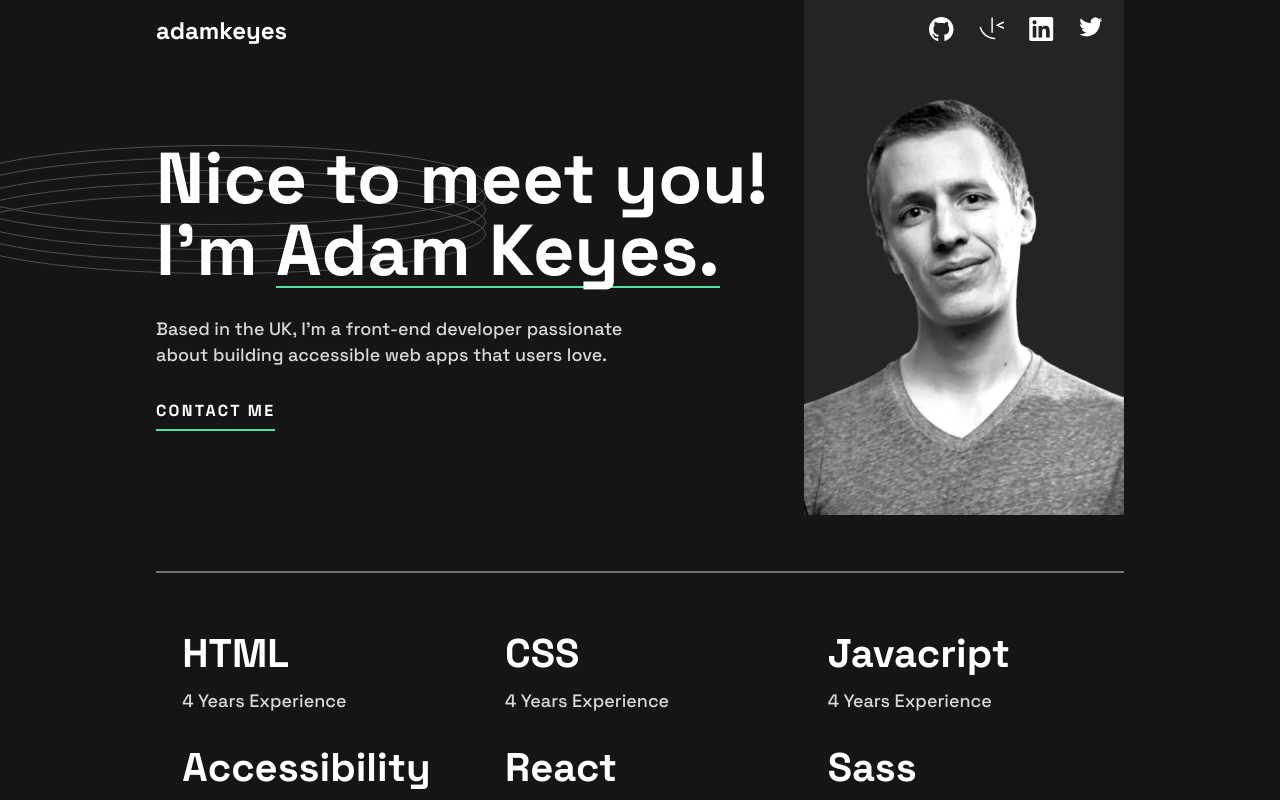
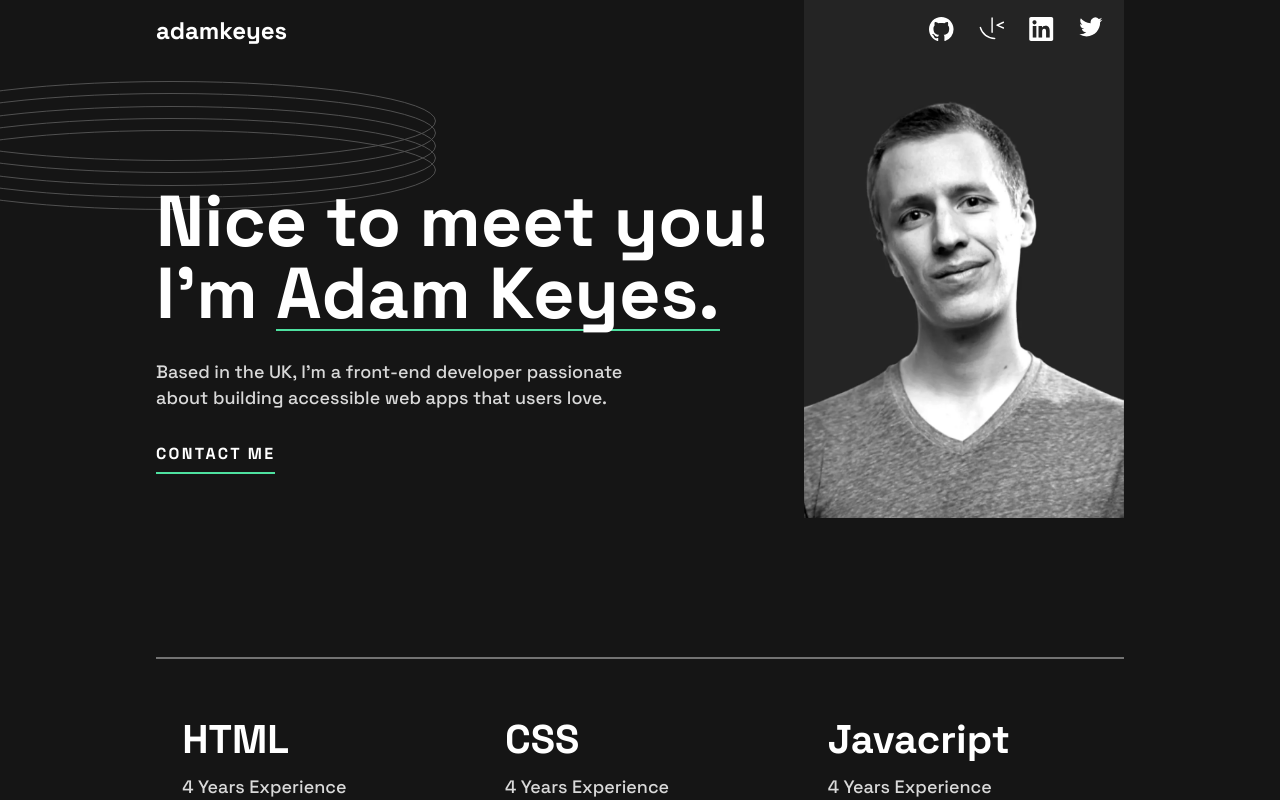
Before and after one commit to Hugo-Farias/single-page-developer-portfolio-template, a React (Vite) app: page / in a window 1280 px wide. Shown: the top 800 px of the page. Built offline with nearby package versions, Linux system fonts and the light colour scheme.

Commit message:
possibly better hero section photo implementation

```diff
--- a/src/components/Hero.scss
+++ b/src/components/Hero.scss
@@ -1,10 +1,11 @@
 @import "../variables";
 
 .hero {
+  $offset-top: 6.4;
   //$offset-right: 20;
-  $offset-left: 20;
-  margin: 0 0 0 -#{$offset-left}rem;
-  padding: 0 0 0 #{$offset-left}rem;
+  $offset-left: 25;
+  margin: -#{$offset-top}rem 0 0 -#{$offset-left}rem;
+  padding: #{$offset-top}rem 0 0 #{$offset-left}rem;
 
   position: relative;
   @include flex-center;
@@ -16,23 +17,24 @@
 
   @media (min-width: $screen-small) {
     gap: unset;
-    min-height: 45rem;
+    min-height: 60rem;
     flex-direction: row-reverse;
     flex-wrap: unset;
     text-align: unset;
   }
 
   & .photo {
-    $offset: 7;
+    $offset: 0;
     z-index: 0;
-    //backdrop-filter: blur(3rem);
-    margin-top: -#{$offset}rem;
+    //margin-top: -#{$offset}rem;
+    backdrop-filter: blur(0.3rem);
     @include image("../assets/images/image-profile-mobile.webp");
     background-size: contain;
     width: 17.4rem;
     height: 38.3rem;
 
     @media (min-width: $screen-small) {
+      backdrop-filter: none;
       position: absolute;
       margin-right: -2.2rem;
       top: 0;
@@ -47,6 +49,7 @@
       @include image("../assets/images/image-profile-desktop.webp");
       //width: 44.5rem;
       margin-right: 0;
+      margin-top: -3.8rem;
       height: #{$offset - 72}rem;
       right: 0;
     }
```
